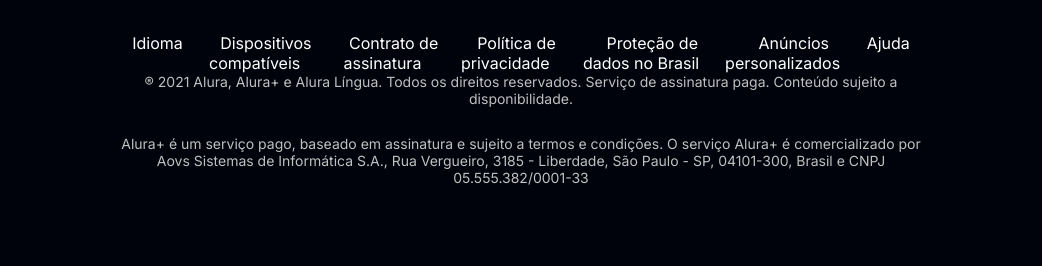
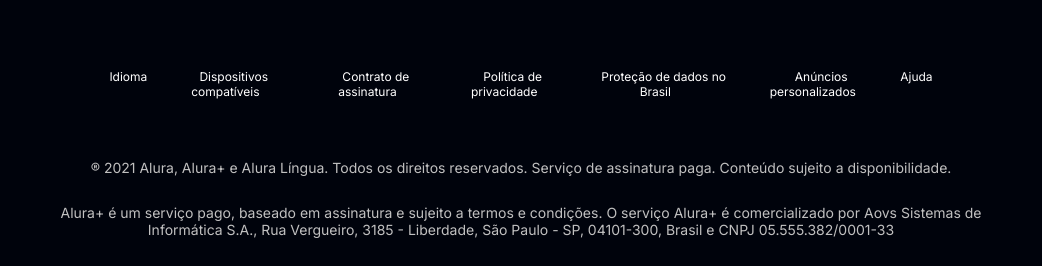
Before and after one commit to CarlinhoTI/frontend_course, a plain HTML site: page alura_plus/index.html in a window 1280 px wide. Shown: the part 3693-3959 px from the top of the page, without its empty margins (119-1161 px from the left). Before the commit the page ends 3907 px from the top, so only its background shows below. Drawn offline with Linux system fonts and the light colour scheme.

Commit message:
alteracao em casa 1

```diff
--- a/alura_plus/style.css
+++ b/alura_plus/style.css
@@ -118,21 +118,23 @@ body {
 
 .rodape {
     text-align: center;
-    margin: 0 15em;
+    margin: 0 10em;
 }
 
 .rodape__logo {
-    margin-bottom: 2em;
+    margin-bottom: 0.5em;
 }
 
 .rodape__lista {
     display: flex;
     list-style-type: none;
+    margin: 5em;
+    font-size: 12px;
 }
 
 .lista__link a {
     padding: 0 0.7em;
-    margin-bottom: 2em;
+    margin-bottom: 1em;
     text-decoration: none;
     color: var(--branco-principal);
 }
```
